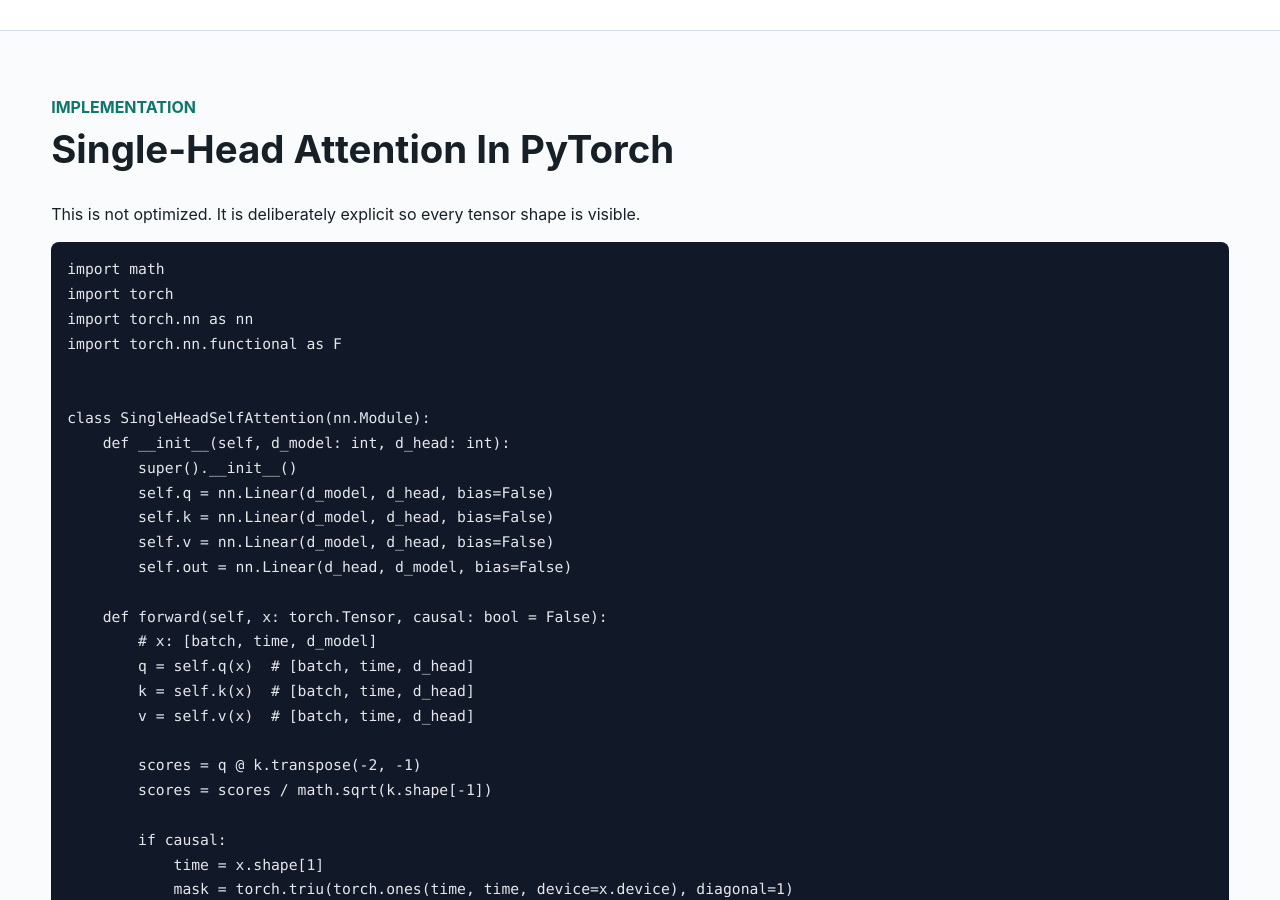
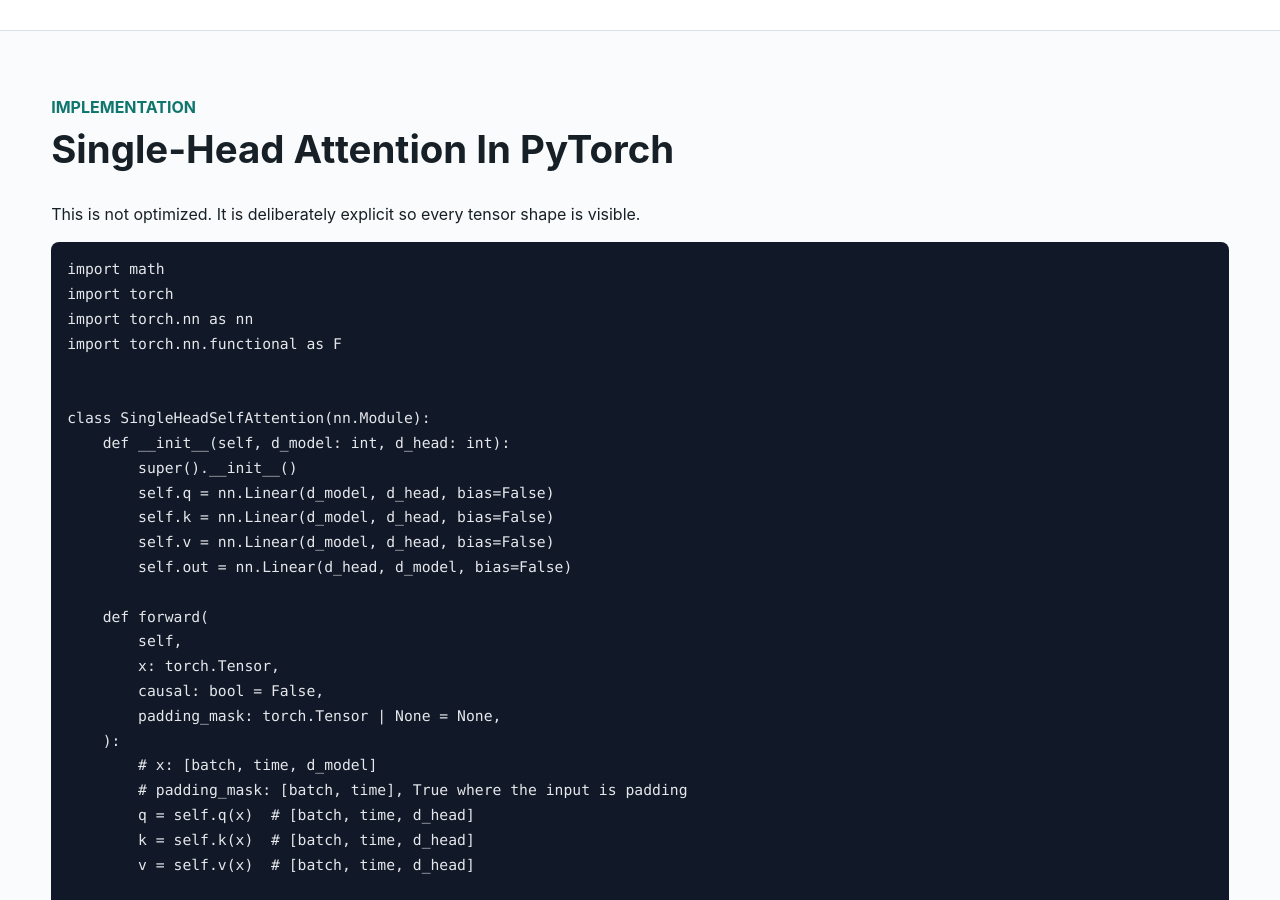
Before and after one commit to kennethli319/kennethli319.github.io, a Jekyll site: the page audio-text-ml-course/lessons/transformers.html, which Jekyll copies as it is, in a window 1280 px wide and 900 px high, scrolled down 2055 px. Built offline with Jekyll 4.4.1, drawn with Linux system fonts in a browser that asks for light colours; some of the changed text lies outside the part shown.

Commit message:
Update transformer padding mask lesson

```diff
--- a/audio-text-ml-course/lessons/transformers.html
+++ b/audio-text-ml-course/lessons/transformers.html
@@ -135,8 +135,14 @@ class SingleHeadSelfAttention(nn.Module):
         self.v = nn.Linear(d_model, d_head, bias=False)
         self.out = nn.Linear(d_head, d_model, bias=False)
 
-    def forward(self, x: torch.Tensor, causal: bool = False):
+    def forward(
+        self,
+        x: torch.Tensor,
+        causal: bool = False,
+        padding_mask: torch.Tensor | None = None,
+    ):
         # x: [batch, time, d_model]
+        # padding_mask: [batch, time], True where the input is padding
         q = self.q(x)  # [batch, time, d_head]
         k = self.k(x)  # [batch, time, d_head]
         v = self.v(x)  # [batch, time, d_head]
@@ -149,14 +155,21 @@ class SingleHeadSelfAttention(nn.Module):
             mask = torch.triu(torch.ones(time, time, device=x.device), diagonal=1)
             scores = scores.masked_fill(mask.bool(), float("-inf"))
 
+        if padding_mask is not None:
+            scores = scores.masked_fill(padding_mask[:, None, :], float("-inf"))
+
         weights = F.softmax(scores, dim=-1)
         mixed = weights @ v
         return self.out(mixed), weights
 
 
 x = torch.randn(2, 5, 16)
+padding_mask = torch.tensor([
+    [False, False, False, False, False],
+    [False, False, False, True, True],
+])
 layer = SingleHeadSelfAttention(d_model=16, d_head=8)
-y, attn = layer(x, causal=True)
+y, attn = layer(x, causal=True, padding_mask=padding_mask)
 print(y.shape)     # torch.Size([2, 5, 16])
 print(attn.shape)  # torch.Size([2, 5, 5])</code></pre>
 
@@ -166,6 +179,15 @@ print(attn.shape)  # torch.Size([2, 5, 5])</code></pre>
           It is how much token position t in batch item b reads from source
           position s. With a causal mask, positions s greater than t should have
           zero probability because future tokens are hidden.
+        </p>
+      </details>
+
+      <details class="qa">
+        <summary>Question: Why does batched speech need a padding mask?</summary>
+        <p>
+          Speech clips have different durations, but GPU batches are rectangular.
+          A padding mask prevents real frames from attending to padded tail
+          frames that were added only to make the tensor shape line up.
         </p>
       </details>
 
```
